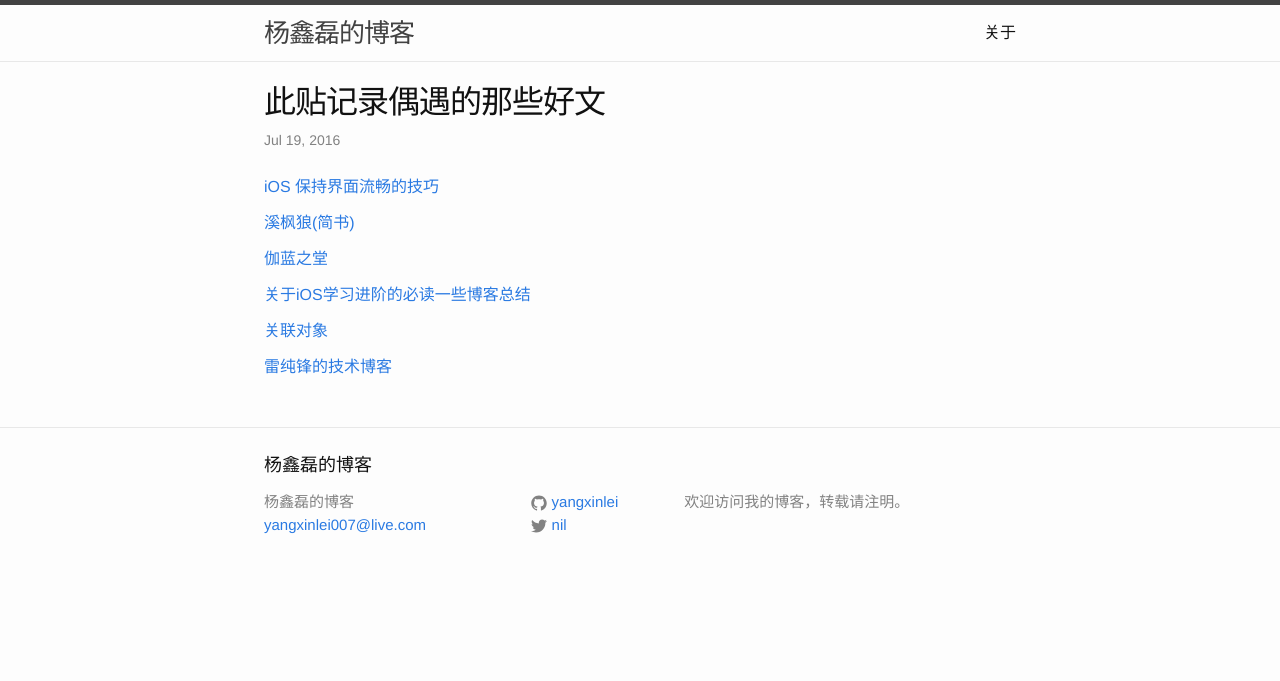
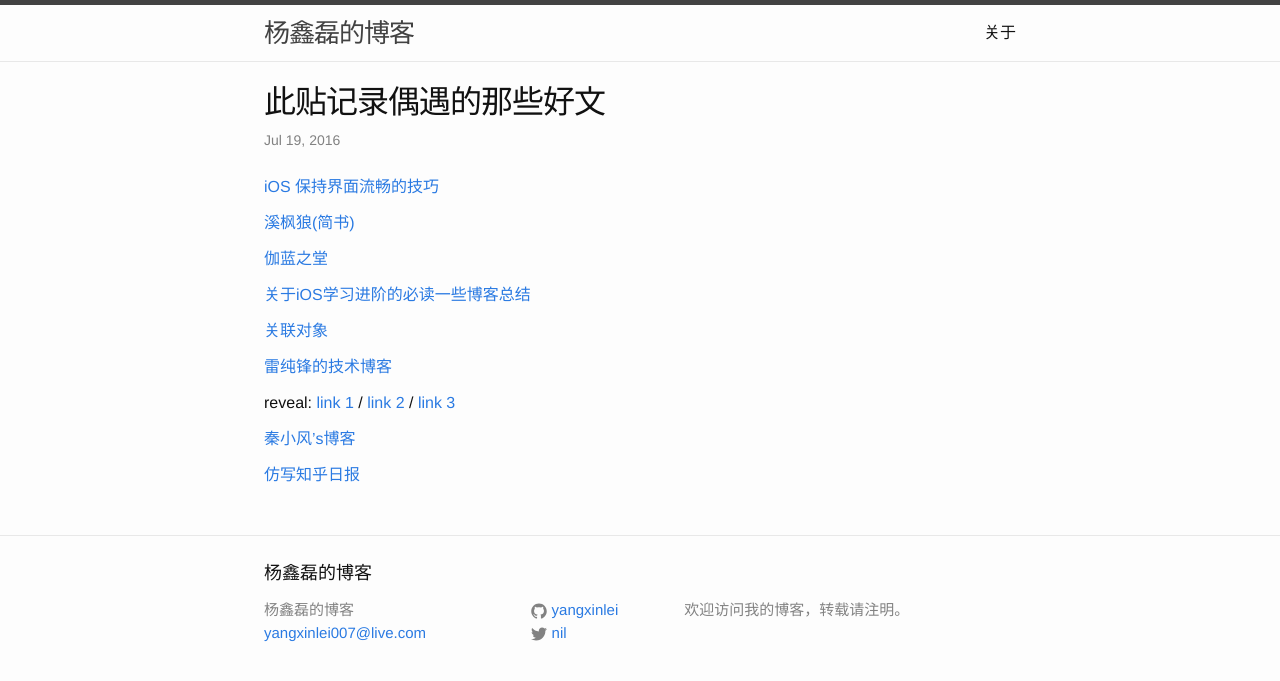
Before and after one commit to YangXinlei/yangxinlei.github.io, a Jekyll site: the page built from _posts/2016-07-19-此贴记录偶遇的那些好文.md, in a window 1280 px wide. Shown: the top 681 px of the page. Built offline with Jekyll 4.4.1, drawn with Linux system fonts in a browser that asks for light colours.

Commit message:
新增好文链接

```diff
--- a/_posts/2016-07-19-此贴记录偶遇的那些好文.md
+++ b/_posts/2016-07-19-此贴记录偶遇的那些好文.md
@@ -17,3 +17,12 @@ categories: ios
 [关联对象](http://esoftmobile.com/2014/02/18/associated-objects/)
 
 [雷纯锋的技术博客](http://blog.leichunfeng.com/blog/archives/)
+
+reveal:
+[link 1](http://www.jianshu.com/p/0cc7089143a3)
+ / [link 2](http://www.jianshu.com/p/c24c50c1f289?hmsr=toutiao.io&utm_medium=toutiao.io&utm_source=toutiao.io)
+ / [link 3](http://blog.ittybittyapps.com/blog/2013/11/07/integrating-reveal-without-modifying-your-xcode-project/)
+
+ [秦小风's博客](http://www.shavekevin.com/#blog)
+
+ [仿写知乎日报](http://vulgur.me/2016/01/06/imitating-zhihu-daily-part1/)
```
